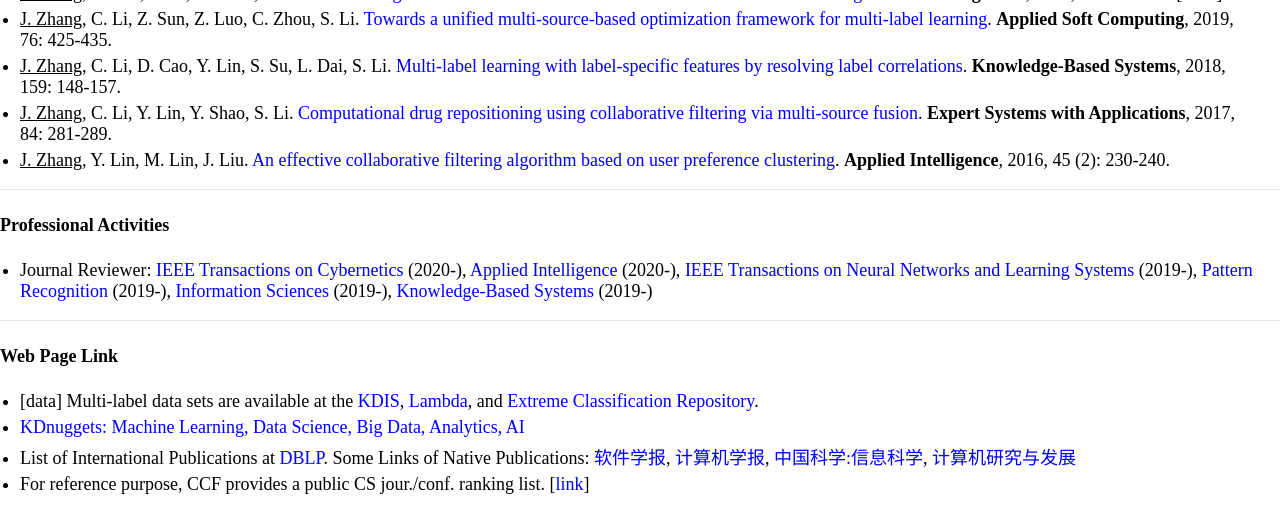
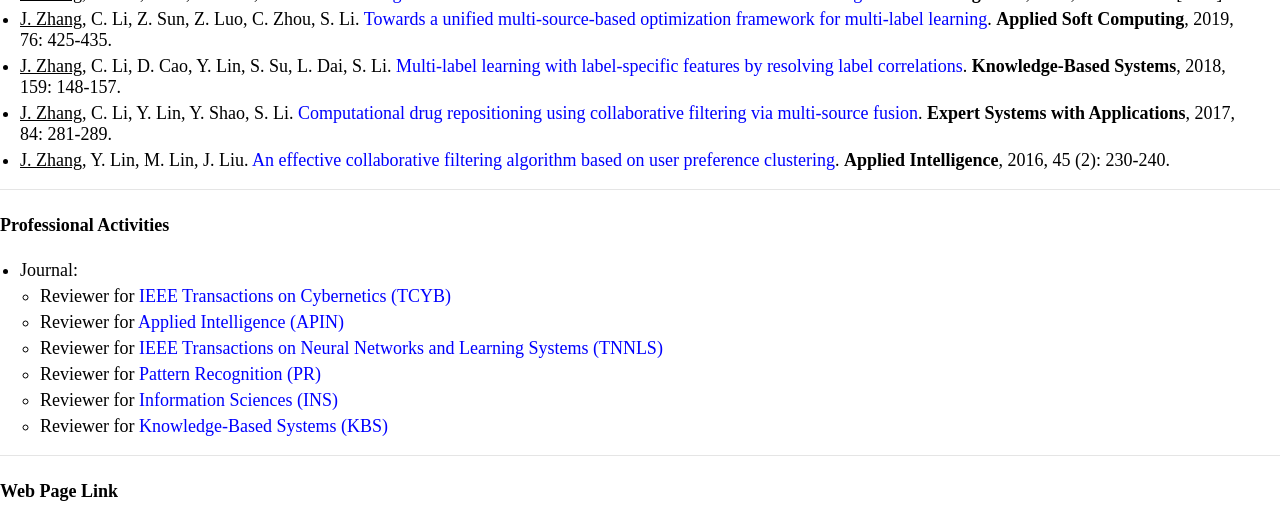
Before and after one commit to jiazhang-ml/jiazhang-ml.github.io, a Jekyll site: the page built from index.md, in a window 1280 px wide and 900 px high, scrolled down 629 px, cut to the strip 0-509 px from the top of the window. Built offline with Jekyll 4.4.1, drawn with Linux system fonts in a browser that asks for light colours.

Commit message:
Update index.md

```diff
--- a/index.md
+++ b/index.md
@@ -34,7 +34,13 @@ I am broadly interested in machine learning, data mining, and artificial intelli
 ---
 
 #### Professional Activities
-* Journal Reviewer: [IEEE Transactions on Cybernetics](https://mc.manuscriptcentral.com/cyb-ieee) (2020-), [Applied Intelligence](https://www.editorialmanager.com/apin/Default.aspx) (2020-), [IEEE Transactions on Neural Networks and Learning Systems](https://mc.manuscriptcentral.com/tnnls) (2019-), [Pattern Recognition](https://www.journals.elsevier.com/pattern-recognition/) (2019-), [Information Sciences](https://www.journals.elsevier.com/information-sciences) (2019-), [Knowledge-Based Systems](https://www.journals.elsevier.com/knowledge-based-systems) (2019-)
+* Journal:
+    * Reviewer for [IEEE Transactions on Cybernetics (TCYB)](https://mc.manuscriptcentral.com/cyb-ieee)
+    * Reviewer for [Applied Intelligence (APIN)](https://www.editorialmanager.com/apin/Default.aspx)
+    * Reviewer for [IEEE Transactions on Neural Networks and Learning Systems (TNNLS)](https://mc.manuscriptcentral.com/tnnls)
+    * Reviewer for [Pattern Recognition (PR)](https://www.journals.elsevier.com/pattern-recognition/)
+    * Reviewer for [Information Sciences (INS)](https://www.journals.elsevier.com/information-sciences)
+    * Reviewer for [Knowledge-Based Systems (KBS)](https://www.journals.elsevier.com/knowledge-based-systems)
 
 ---
 
```
